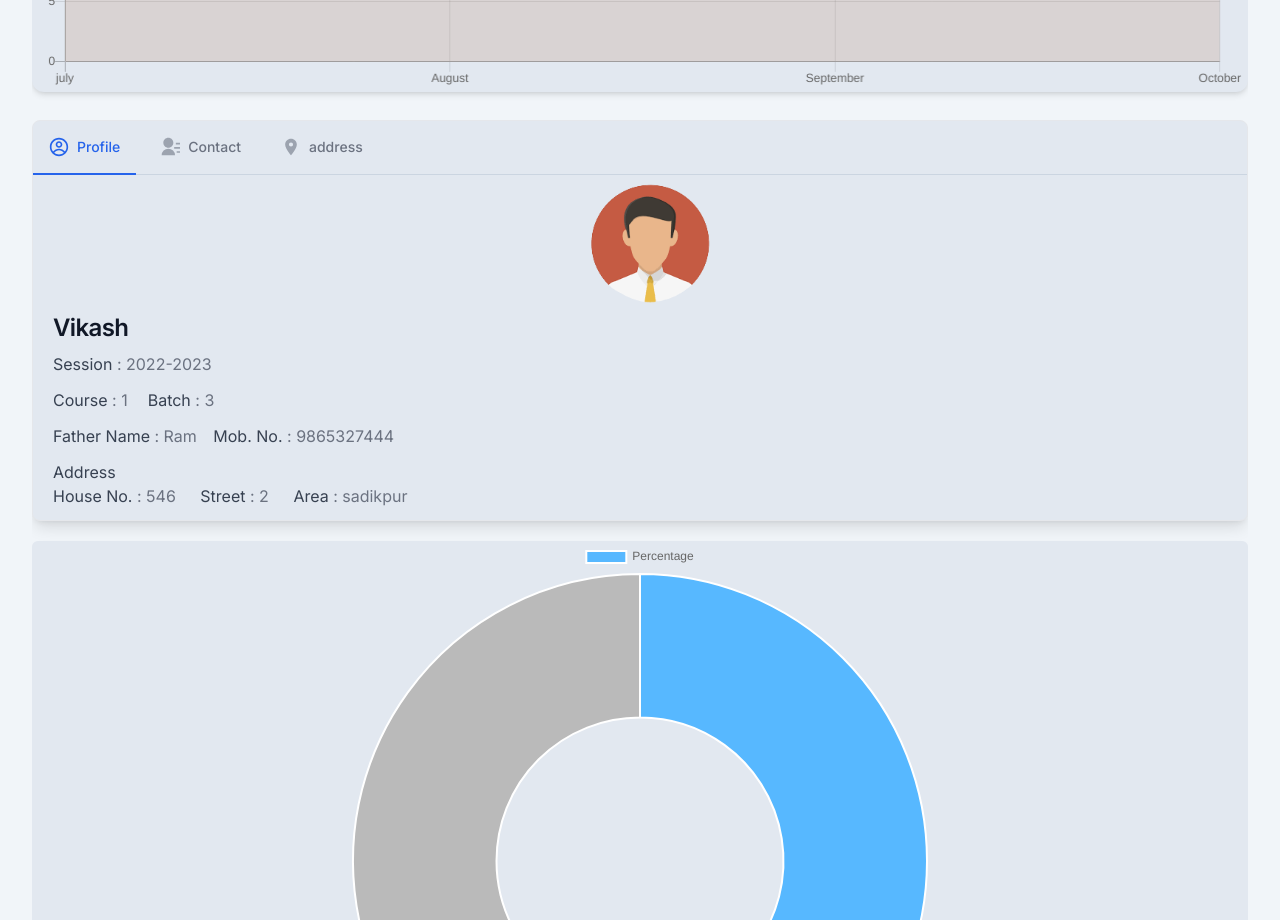
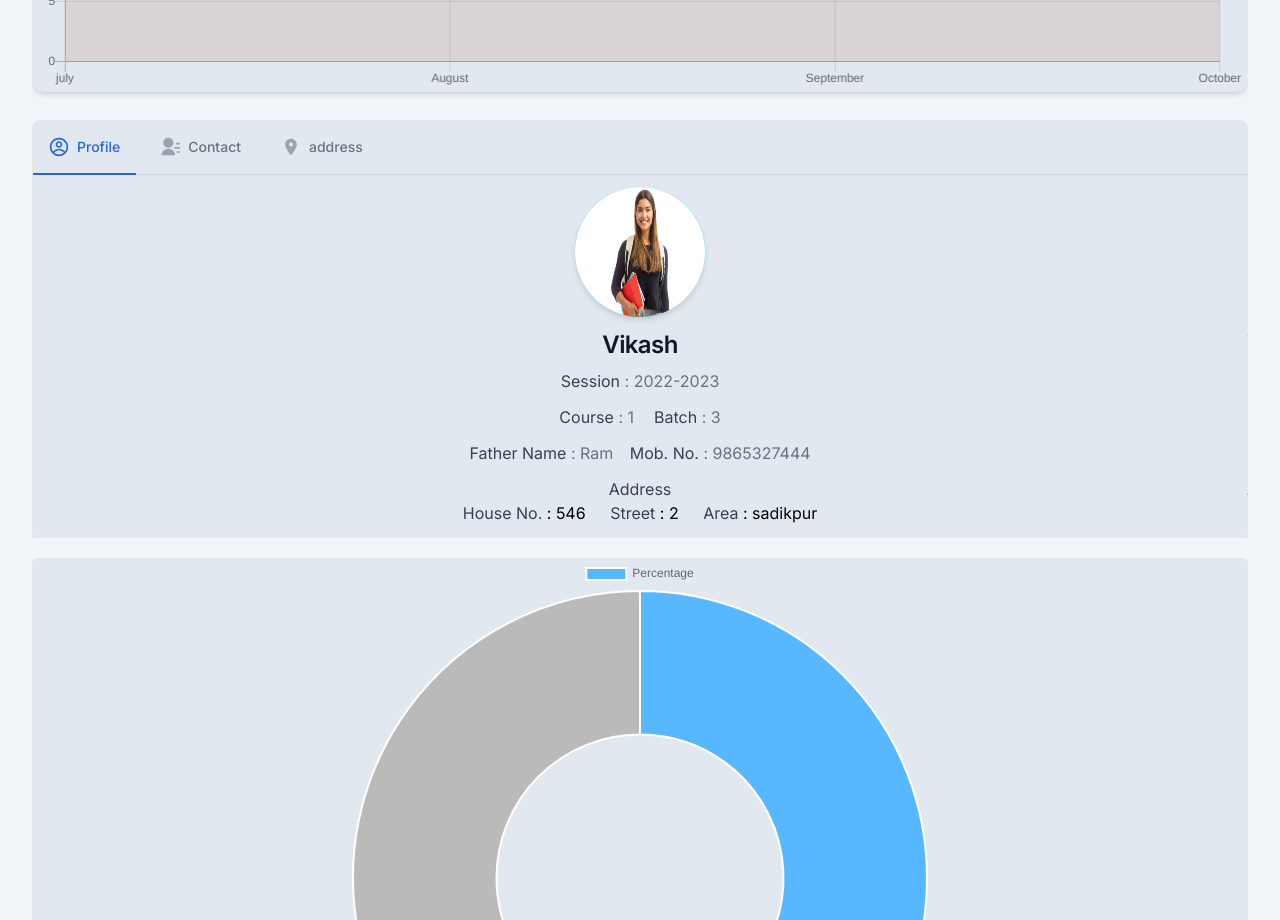
Before and after one commit to Abhimrt/StudentManagement, a Next.js app: page /student in a window 1280 px wide. Shown: the part 1340-2260 px from the top of the page. Built offline with nearby package versions, Linux system fonts and the light colour scheme; what @shrutibalasa/tailwind-grid-auto-fit would draw is missing.

Commit message:
profile working

```diff
--- a/components/Profile.js
+++ b/components/Profile.js
@@ -7,13 +7,13 @@ import { RiContactsFill } from "react-icons/ri"
 import Link from "next/link";
 
 const Profile = ({ data }) => {
-
-  const [active, setactive] = useState("")
   const profile = useRef()
   const contact = useRef()
   const address = useRef()
+  const content = useRef()
 
   const navBar = (e) => {
+    console.log(e.current.innerText)
     if (!e.current.classList.contains("active")) {
       profile.current.classList.remove("active")
       profile.current.classList.add("nactive")
@@ -23,38 +23,48 @@ const Profile = ({ data }) => {
       address.current.classList.add("nactive")
       e.current.classList.remove("nactive")
       e.current.classList.add("active")
+      if(e.current.innerText == "Profile"){
+        content.current.style.transform=`translateX(0)`
+      }else if(e.current.innerText == "Contact"){
+        content.current.style.transform=`translateX(-33.3%)`
+      }else{
+        content.current.style.transform=`translateX(-66.6%)`
+      }
     }
   }
 
   return (
-    <div className="w-full self-stretch p-0  text-center profile" >
+    <div className="w-full self-stretch p-0  text-center profile overflow-hidden" >
       <div className="  bg-slate-200 border h-full border-gray-200 rounded-lg shadow-lg">
 
         {/* upper navbar start */}
         <div className="border-b border-slate-300 ">
           <ul className="flex flex-wrap -mb-px text-sm font-medium text-center text-gray-500 ">
             <li className="mr-2 active" ref={profile}>
-              <Link href="/student" className=" group " onClick={() => navBar(profile)}>
+              <div  className=" group " onClick={() => navBar(profile)}>
                 <CgProfile />Profile
-              </Link>
+              </div>
             </li>
             <li className="mr-2 nactive" ref={contact} >
-              <Link href="/student" className=" group" onClick={() => navBar(contact)} >
+              <div  className=" group" onClick={() => navBar(contact)} >
                 <RiContactsFill />Contact
-              </Link>
+              </div>
             </li>
             <li className="mr-2 nactive" ref={address} >
-              <Link href="/student" className="  group" onClick={() => navBar(address)}>
+              <div  className="  group" onClick={() => navBar(address)}>
                 <MdLocationOn />address
-              </Link>
+              </div>
             </li>
           </ul>
         </div>
         {/* upper navbar end */}
+        <div className="contentProfile center" ref={content}>
 
           {/* profile section start */}
-        <div className="hidden">
-          <Image src={"/user.png"} width={200} height={200} className="m-auto " />
+          <div className=" w-full ">
+          <div className="img">
+              <Image src={"/user.jpeg"} width={200} height={200} className="h-full" />
+            </div>
             <h2 className="mb-2 text-2xl font-semibold tracking-tight text-gray-900 capitalize">
               {data.studentName}
             </h2>
@@ -82,8 +92,10 @@ const Profile = ({ data }) => {
           {/* profile section end */}
 
           {/* contact section start */}
-        <div className="text-left pl-5">
-          <Image src={"/user.png"} width={200} height={200} className="m-auto " />
+          <div className="text-left w-full ">
+            <div className="img">
+              <Image src={"/user.jpeg"} width={200} height={200} className="h-full" />
+            </div>
             <h2 className="mb-2 text-2xl font-semibold tracking-tight text-gray-900 capitalize">
               {data.studentName}
             </h2>
@@ -111,10 +123,12 @@ const Profile = ({ data }) => {
           {/* contact section end */}
 
           {/* address section start */}
-        <div className="hidden">
-          <Image src={"/user.png"} width={200} height={200} className="m-auto " />
+          <div className="w-full" >
+          <div className="img">
+              <Image src={"/user.jpeg"} width={200} height={200} className="h-full" />
+            </div>
             <h2 className="mb-2 text-2xl font-semibold tracking-tight text-gray-900 capitalize">
-            {data.studentName}
+              Address
             </h2>
 
             <p className="mb-3 font-normal text-gray-500 ">
@@ -139,6 +153,7 @@ const Profile = ({ data }) => {
           </div>
           {/* address section end */}
 
+        </div>
 
       </div>
     </div>
--- a/css/_profile.scss
+++ b/css/_profile.scss
@@ -1,7 +1,16 @@
 .profile{
+    .img{
+        @apply drop-shadow-md mx-auto my-3;
+        background-color: aqua;
+        width: 130px;
+        overflow: hidden;
+        aspect-ratio: 1;
+        border-radius: 50%
+    }
     .active{
+        cursor: pointer;
         @apply text-blue-500 ;
-        a{
+        div{
             @apply inline-flex p-4 text-blue-600 border-b-2 border-blue-600 rounded-t-lg ;
         }
         svg{
@@ -9,7 +18,8 @@
         }
     }
     .nactive{
-        a{
+        cursor: pointer;
+        div{
             @apply inline-flex p-4 border-b-2 border-transparent rounded-t-lg hover:text-gray-600 hover:border-gray-400 ;
         }
         svg{
@@ -17,4 +27,9 @@
         }
 
     }
+
+    .contentProfile{
+        width: 300%;
+        transition: .5s all ease;
+    }
 }
--- a/css/main.css
+++ b/css/main.css
@@ -12,18 +12,34 @@
   box-shadow: 1px 1px 10px rgba(0, 0, 0, 0.206);
 }
 
+.profile .img {
+  @apply drop-shadow-md mx-auto my-3;
+  background-color: aqua;
+  width: 130px;
+  overflow: hidden;
+  aspect-ratio: 1;
+  border-radius: 50%;
+}
 .profile .active {
+  cursor: pointer;
   @apply text-blue-500;
 }
-.profile .active a {
+.profile .active div {
   @apply inline-flex p-4 text-blue-600 border-b-2 border-blue-600 rounded-t-lg;
 }
 .profile .active svg {
   @apply w-5 h-5 mr-2 text-blue-600;
 }
-.profile .nactive a {
+.profile .nactive {
+  cursor: pointer;
+}
+.profile .nactive div {
   @apply inline-flex p-4 border-b-2 border-transparent rounded-t-lg hover:text-gray-600 hover:border-gray-400;
 }
 .profile .nactive svg {
   @apply w-5 h-5 mr-2 text-gray-400 group-hover:text-gray-700;
+}
+.profile .contentProfile {
+  width: 300%;
+  transition: 0.5s all ease;
 }/*# sourceMappingURL=main.css.map */
```
Also changed, not shown: public/user.jpeg (added), 1 other file (tests, documents, lock files or other folders). Lines whose indentation alone changed are shown as unchanged.
